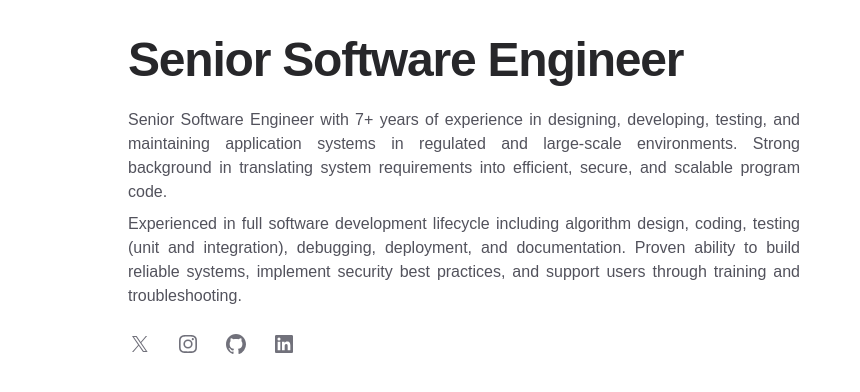
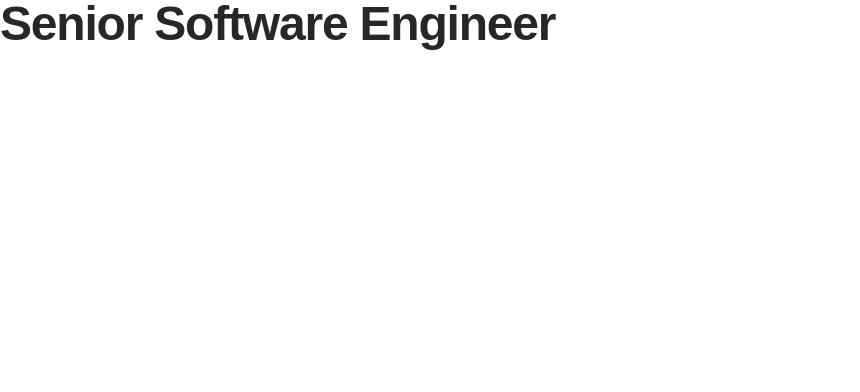
Before and after one commit to malu-04/malu-04.github.io, a Next.js app: page / in a window 1280 px wide. Shown: the top 392 px of the page, without its empty margins (0-860 px from the left). Built offline with nearby package versions, Linux system fonts and the light colour scheme; a web font is replaced by a local one.

Commit message:
refactor: simplify Home component by removing unnecessary content and social links

```diff
--- a/src/app/page.tsx
+++ b/src/app/page.tsx
@@ -18,40 +18,8 @@ function SocialLink({
 
 export default function Home() {
   return (
-    <Container className="mt-9">
-      <div className="max-w-2xl">
-        <h4 className="text-4xl font-bold tracking-tight text-zinc-800 sm:text-5xl dark:text-zinc-100">
+    <h4 className="text-4xl font-bold tracking-tight text-zinc-800 sm:text-5xl dark:text-zinc-100">
           Senior Software Engineer
         </h4>
-
-        <p className="mt-6 text-base text-zinc-600 dark:text-zinc-400 text-justify">
-          Senior  Software  Engineer  with  7+  years  of  experience  in  designing,  developing,  testing,  and maintaining application systems in regulated and large-scale environments. Strong background in translating system requirements into efficient, secure, and scalable program code.
-        </p>
-
-        <p className="mt-2 text-base text-zinc-600 dark:text-zinc-400 text-justify">
-          Experienced in full software development lifecycle including algorithm design, coding, testing (unit and  integration),  debugging,  deployment,  and  documentation.  Proven  ability  to  build  reliable systems, implement security best practices, and support users through training and troubleshooting.
-        </p>
-
-        <div className="mt-6 flex gap-6">
-            <SocialLink href="#" aria-label="Follow on X" icon={XIcon} />
-            <SocialLink
-              href="#"
-              aria-label="Follow on Instagram"
-              icon={InstagramIcon}
-            />
-            <SocialLink
-              href="#"
-              aria-label="Follow on GitHub"
-              icon={GitHubIcon}
-            />
-            <SocialLink
-              href="#"
-              aria-label="Follow on LinkedIn"
-              icon={LinkedInIcon}
-            />
-          </div>
-      </div>
-    </Container>
-
   )
 }
```
